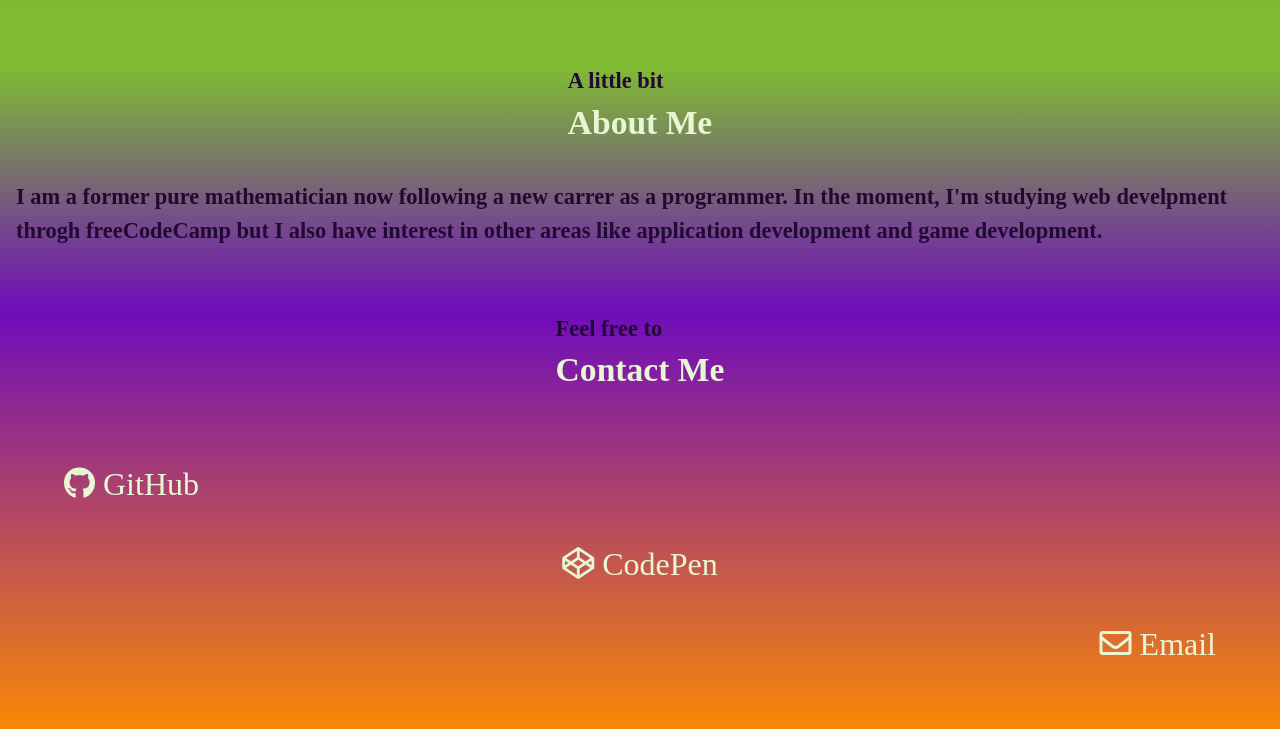
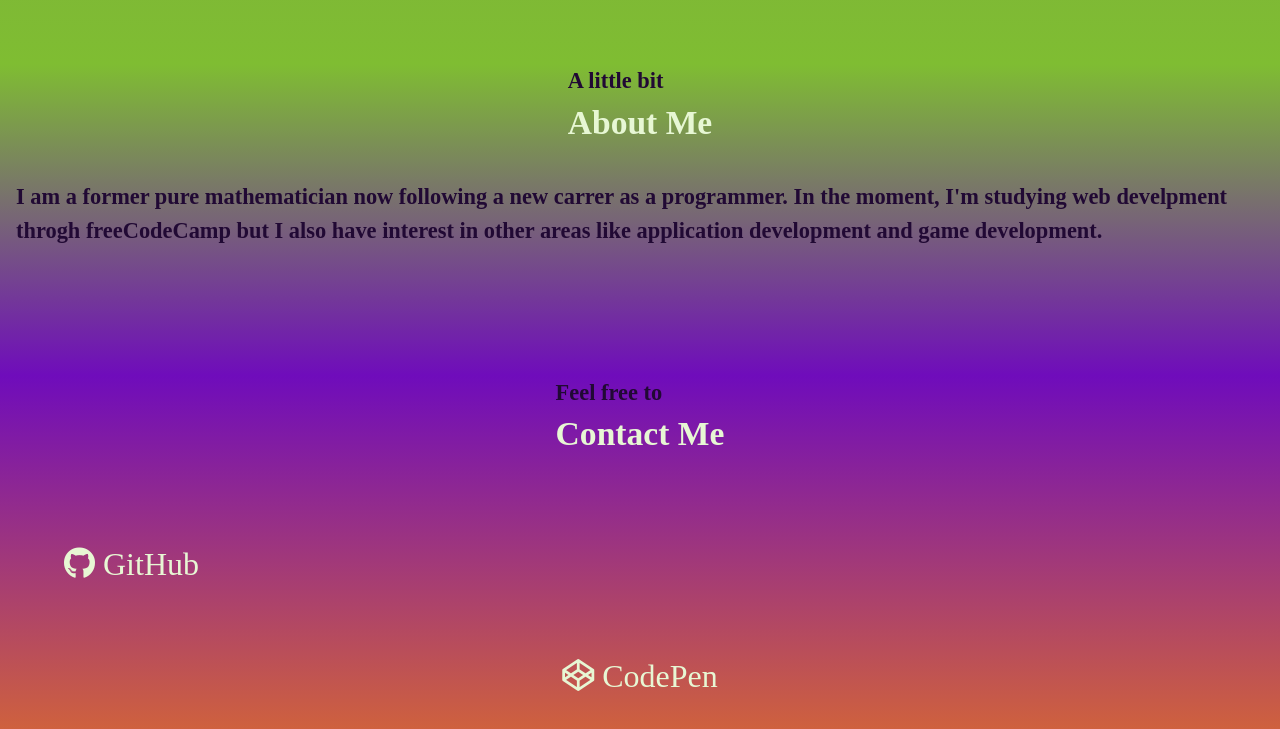
Before and after one commit to NeBeWu/FCC-personal-portfolio-webpage, a plain HTML site: page index.html in a window 1280 px wide. Shown: the part 4066-4795 px from the top of the page. Drawn offline with Linux system fonts and the light colour scheme; a web font is replaced by a local one.

Commit message:
Modify margin and padding two last sections
Add 4rem padding-bottom for the about section, 5rem margin-
top and 5rem padding-bottom for the contact-links and 4rem
top and bot margin to profile-link.

All the changes are made to improve the sections separation
and sizing for the viewport.

```diff
--- a/styles/style.css
+++ b/styles/style.css
@@ -153,7 +153,7 @@ a {
 }
 
 #about {
-  padding: 0 1rem;
+  padding: 0 1rem 4rem 1rem;
   background-image: linear-gradient(
     0deg,
     var(--color-3) 0%,
@@ -204,8 +204,8 @@ a {
 }
 
 #contact-links {
-  margin-top: 4rem;
-  padding-bottom: 4rem;
+  margin-top: 5rem;
+  padding-bottom: 5rem;
   width: 90%;
   font-size: 2rem;
   display: flex;
@@ -217,7 +217,7 @@ a {
 }
 
 #profile-link {
-  margin: 2rem 0;
+  margin: 4rem 0;
   text-align: center;
 }
 
```
